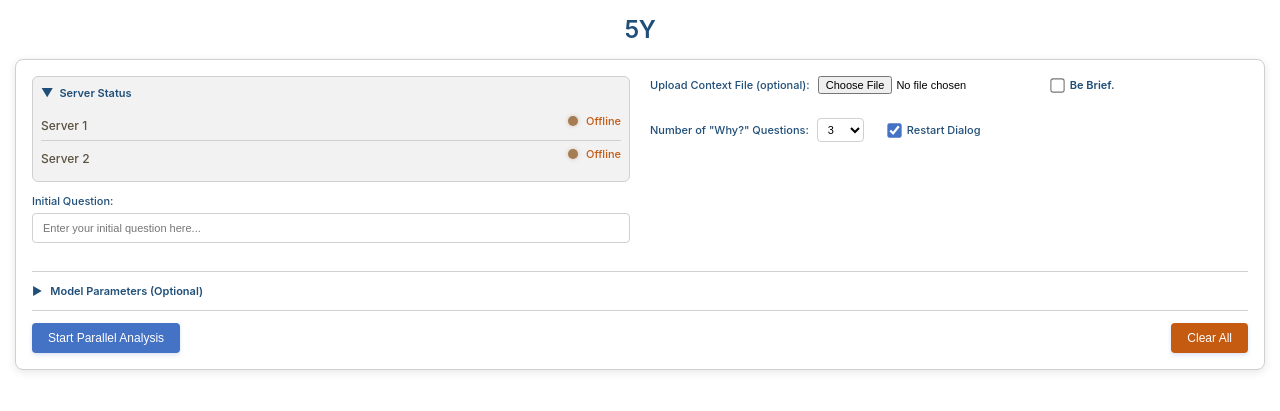
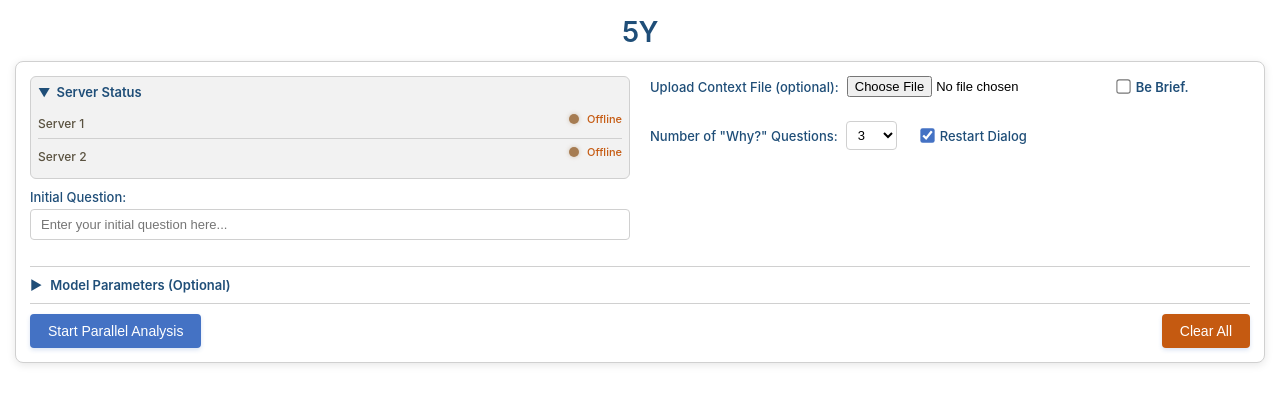
Before and after one commit to mjbernaski/multipleservers, a Flask app: page / in a window 1280 px wide. Shown: the top 411 px of the page. Run offline with Flask 3, Linux system fonts and the light colour scheme; data that the repository does not hold is empty; some libraries are stand-ins or nearby versions.

Commit message:
Increase font sizes for better readability while maintaining compact vertical spacing

```diff
--- a/templates/five_whys_parallel.html
+++ b/templates/five_whys_parallel.html
@@ -27,15 +27,15 @@
         h1 {
             text-align: center;
             color: #1f4e78;
-            margin-bottom: 15px;
+            margin-bottom: 12px;
             font-weight: 600;
             letter-spacing: -0.5px;
-            font-size: 24px;
+            font-size: 28px;
         }
 
         .controls {
             background: #ffffff;
-            padding: 16px;
+            padding: 14px;
             border-radius: 8px;
             box-shadow: 0 2px 8px rgba(0, 0, 0, 0.1);
             margin-bottom: 20px;
@@ -56,23 +56,23 @@
         }
 
         .form-group {
-            margin-bottom: 12px;
+            margin-bottom: 10px;
         }
 
         label {
             display: block;
-            margin-bottom: 5px;
+            margin-bottom: 4px;
             font-weight: 500;
             color: #1f4e78;
-            font-size: 11px;
+            font-size: 13px;
         }
 
         input[type="text"], textarea {
             width: 100%;
-            padding: 8px 10px;
+            padding: 7px 10px;
             border: 1px solid #d0d0d0;
             border-radius: 4px;
-            font-size: 11px;
+            font-size: 13px;
             background: #ffffff;
             color: #000000;
             transition: border-color 0.2s;
@@ -144,17 +144,17 @@
 
         .server-status-container {
             background: #f2f2f2;
-            padding: 8px;
+            padding: 7px;
             border-radius: 6px;
-            margin-bottom: 12px;
+            margin-bottom: 10px;
             border: 1px solid #d0d0d0;
         }
 
         .server-status-title {
             font-weight: 600;
-            margin-bottom: 8px;
+            margin-bottom: 6px;
             color: #1f4e78;
-            font-size: 11px;
+            font-size: 13px;
             display: flex;
             align-items: center;
             cursor: pointer;
@@ -404,8 +404,8 @@
                     </div>
 
                     <div class="form-group">
-                        <label for="question" style="font-size: 11px;">Initial Question:</label>
-                        <input type="text" id="question" placeholder="Enter your initial question here..." value="" style="font-size: 11px;">
+                        <label for="question" style="font-size: 13px;">Initial Question:</label>
+                        <input type="text" id="question" placeholder="Enter your initial question here..." value="" style="font-size: 13px;">
                     </div>
 
                 </div>
@@ -415,18 +415,18 @@
                     <div class="form-group">
                         <div style="display: flex; align-items: center; gap: 24px; flex-wrap: wrap;">
                             <div style="display: flex; align-items: center; gap: 8px;">
-                                <label for="fileUpload" style="margin: 0; font-size: 11px; color: #1f4e78; font-weight: 500;">Upload Context File (optional):</label>
-                                <input type="file" id="fileUpload" accept=".txt,.md,.log,.json" onchange="updateFileInfo()" style="font-size: 11px;">
+                                <label for="fileUpload" style="margin: 0; font-size: 13px; color: #1f4e78; font-weight: 500;">Upload Context File (optional):</label>
+                                <input type="file" id="fileUpload" accept=".txt,.md,.log,.json" onchange="updateFileInfo()" style="font-size: 13px;">
                             </div>
 
-                            <label style="display: flex; align-items: center; cursor: pointer; margin: 0; font-weight: 600; color: #1f4e78; font-size: 11px;">
+                            <label style="display: flex; align-items: center; cursor: pointer; margin: 0; font-weight: 600; color: #1f4e78; font-size: 13px;">
                                 <input type="checkbox" id="beBrief" style="width: auto; margin-right: 6px; cursor: pointer; accent-color: #4472c4; transform: scale(1.1);">
                                 <span>Be Brief.</span>
                             </label>
 
                             <div style="display: flex; align-items: center; gap: 8px;">
-                                <label for="numWhys" style="margin: 0; font-size: 11px; color: #1f4e78; font-weight: 500;">Number of "Why?" Questions:</label>
-                                <select id="numWhys" style="padding: 4px 6px; border: 1px solid #d0d0d0; border-radius: 4px; font-size: 11px; background: #ffffff; color: #000000;">
+                                <label for="numWhys" style="margin: 0; font-size: 13px; color: #1f4e78; font-weight: 500;">Number of "Why?" Questions:</label>
+                                <select id="numWhys" style="padding: 5px 7px; border: 1px solid #d0d0d0; border-radius: 4px; font-size: 13px; background: #ffffff; color: #000000;">
                                     <option value="1">1</option>
                                     <option value="2">2</option>
                                     <option value="3" selected>3</option>
@@ -440,19 +440,19 @@
                                 </select>
                             </div>
 
-                            <label style="display: flex; align-items: center; cursor: pointer; margin: 0; font-size: 11px;">
+                            <label style="display: flex; align-items: center; cursor: pointer; margin: 0; font-size: 13px;">
                                 <input type="checkbox" id="restartDialog" checked style="width: auto; margin-right: 6px; cursor: pointer; accent-color: #4472c4; transform: scale(1.1);">
                                 <span>Restart Dialog</span>
                             </label>
                         </div>
-                        <div id="fileInfo" style="margin-top: 5px; font-size: 10px; color: #808080;"></div>
+                        <div id="fileInfo" style="margin-top: 4px; font-size: 11px; color: #808080;"></div>
                     </div>
                 </div>
             </div>
 
-            <div class="form-group" style="border-top: 1px solid #d0d0d0; padding-top: 12px; margin-top: 12px;">
-                <label style="display: flex; align-items: center; cursor: pointer; font-weight: 600; color: #1f4e78; margin-bottom: 10px; font-size: 11px;" onclick="toggleModelParams()">
-                    <span id="modelParamsToggle" style="margin-right: 8px; font-size: 11px;">▶</span>
+            <div class="form-group" style="border-top: 1px solid #d0d0d0; padding-top: 10px; margin-top: 10px;">
+                <label style="display: flex; align-items: center; cursor: pointer; font-weight: 600; color: #1f4e78; margin-bottom: 8px; font-size: 13px;" onclick="toggleModelParams()">
+                    <span id="modelParamsToggle" style="margin-right: 8px; font-size: 13px;">▶</span>
                     <span>Model Parameters (Optional)</span>
                 </label>
 
@@ -499,10 +499,10 @@
                 </div>
             </div>
 
-            <div style="display: flex; gap: 10px; align-items: center; margin-top: 12px; padding-top: 12px; border-top: 1px solid #d0d0d0;">
-                <button id="startBtn" onclick="startAnalysis()" style="padding: 8px 16px; font-size: 12px;">Start Parallel Analysis</button>
-                <button id="createPdfBtn" onclick="createPdf()" style="display: none; background: #70ad47; padding: 8px 16px; font-size: 12px;">📄 Create PDF</button>
-                <button onclick="clearAll()" style="background: #c55a11; margin-left: auto; padding: 8px 16px; font-size: 12px;">Clear All</button>
+            <div style="display: flex; gap: 10px; align-items: center; margin-top: 10px; padding-top: 10px; border-top: 1px solid #d0d0d0;">
+                <button id="startBtn" onclick="startAnalysis()" style="padding: 9px 18px; font-size: 14px;">Start Parallel Analysis</button>
+                <button id="createPdfBtn" onclick="createPdf()" style="display: none; background: #70ad47; padding: 9px 18px; font-size: 14px;">📄 Create PDF</button>
+                <button onclick="clearAll()" style="background: #c55a11; margin-left: auto; padding: 9px 18px; font-size: 14px;">Clear All</button>
             </div>
             <div id="status" class="status"></div>
         </div>
```
